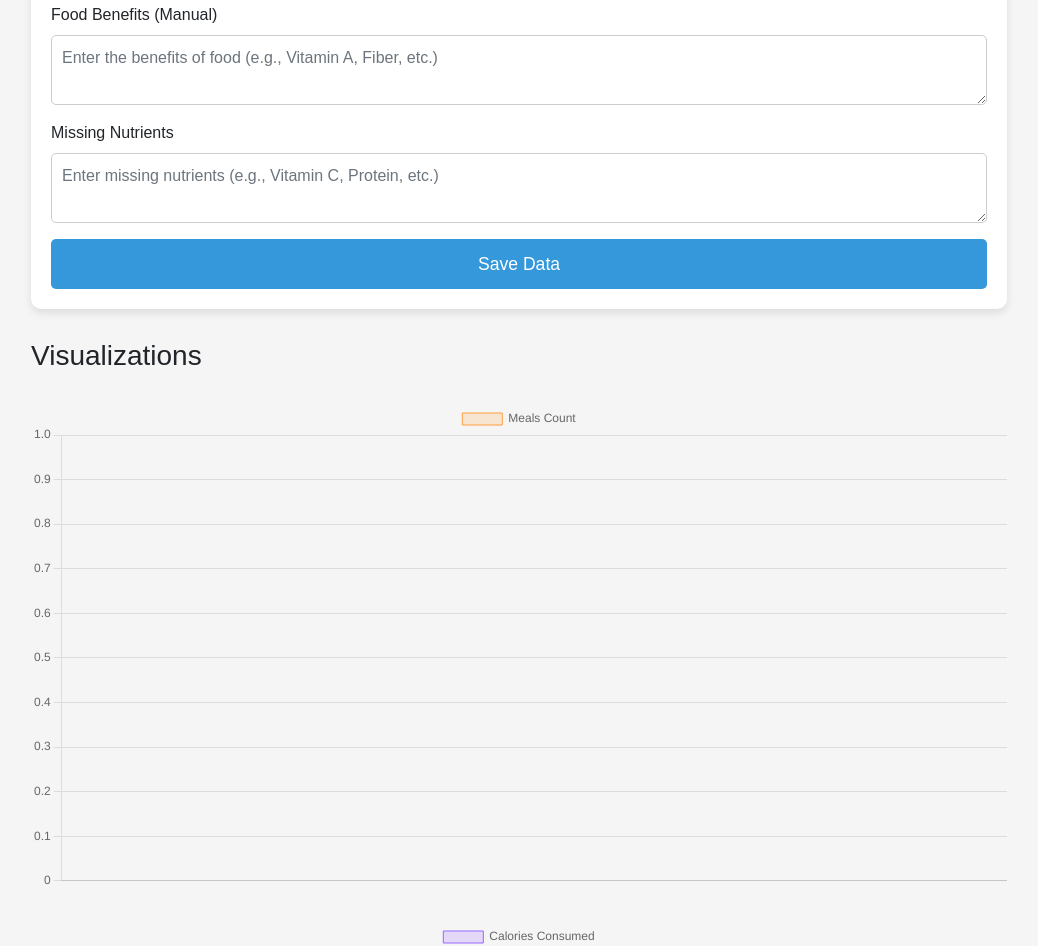
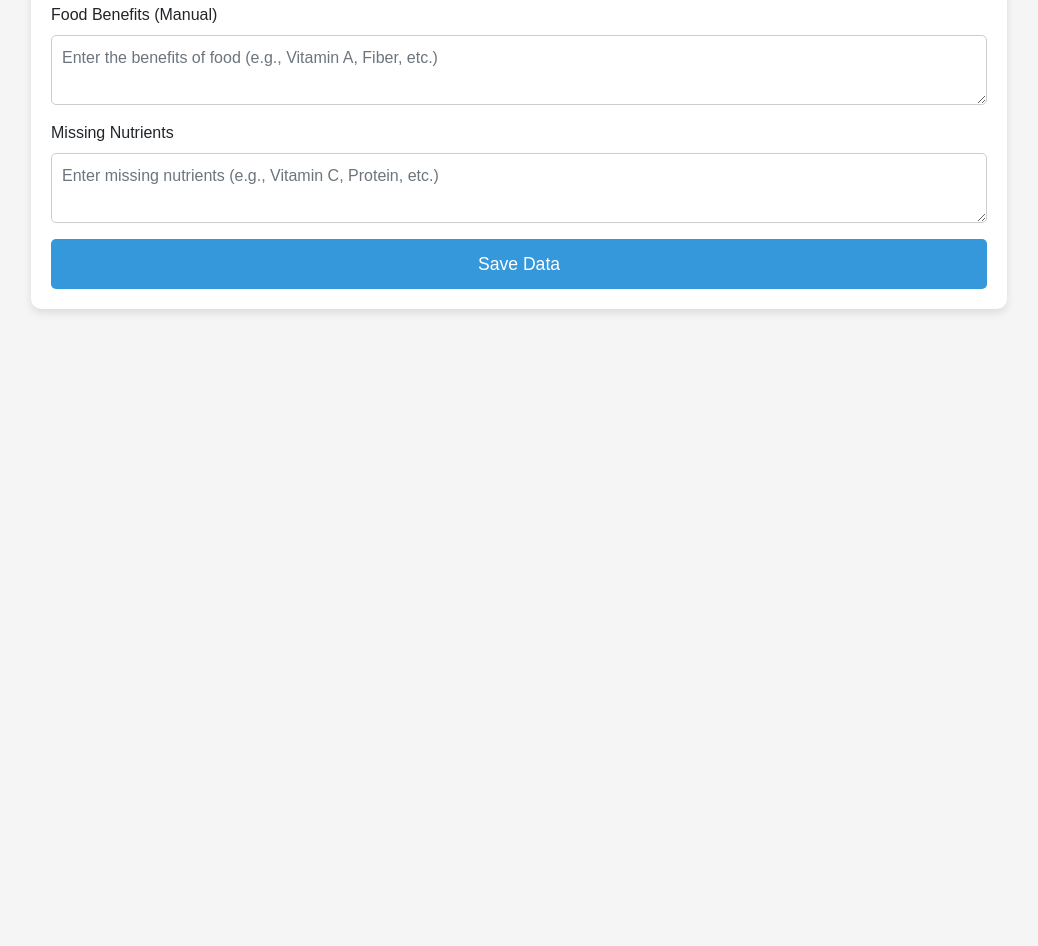
Before and after one commit to UnknownHimS/healthtracker, a plain HTML site: page index.html in a window 1280 px wide. Shown: the part 596-1542 px from the top of the page, without its empty margins (121-1159 px from the left). After the commit the page ends 935 px from the top, so only its background shows below. Drawn offline with nearby package versions, Linux system fonts and the light colour scheme.

Commit message:
Update index.html

```diff
--- a/index.html
+++ b/index.html
@@ -5,7 +5,6 @@
   <meta name="viewport" content="width=device-width, initial-scale=1.0">
   <title>Sleep & Food Tracker - Digital Diary</title>
   <link href="https://cdn.jsdelivr.net/npm/bootstrap@5.1.3/dist/css/bootstrap.min.css" rel="stylesheet">
-  <script src="https://cdn.jsdelivr.net/npm/chart.js"></script>
   <script src="https://cdn.jsdelivr.net/npm/tailwindcss@2.2.19/dist/tailwind.min.css"></script>
   <style>
     /* Notebook-like background */
@@ -85,12 +84,6 @@
       border: 1px solid #ccc;
     }
 
-    /* Chart styles */
-    canvas {
-      max-width: 100%;
-      margin-top: 30px;
-    }
-
     .note-list {
       max-height: 500px;
       overflow-y: auto;
@@ -159,11 +152,6 @@
     <div class="note-list" id="note-list">
       <!-- Saved notes will appear here -->
     </div>
-
-    <h3>Visualizations</h3>
-    <canvas id="meal-chart" width="400" height="200"></canvas>
-    <canvas id="calories-chart" width="400" height="200"></canvas>
-    <canvas id="sleep-chart" width="400" height="200"></canvas>
   </div>
 
   <script>
@@ -209,7 +197,6 @@
 
       // Update the diary view
       updateNotes(trackerData);
-      updateCharts(trackerData);
     }
 
     function updateNotes(trackerData) {
@@ -235,75 +222,10 @@
       }
     }
 
-    function updateCharts(trackerData) {
-      let sleepLabels = [];
-      let sleepData = [];
-      let foodLabels = [];
-      let foodData = [];
-      let mealLabels = [];
-      let mealData = [];
-
-      for (let date in trackerData) {
-        sleepLabels.push(date);
-        sleepData.push(trackerData[date].sleep.hours);
-        foodLabels.push(date);
-        foodData.push(trackerData[date].food.calories);
-        mealLabels.push(date);
-        mealData.push(trackerData[date].food.mealCount);
-      }
-
-      let sleepCtx = document.getElementById('sleep-chart').getContext('2d');
-      let caloriesCtx = document.getElementById('calories-chart').getContext('2d');
-      let mealCtx = document.getElementById('meal-chart').getContext('2d');
-
-      new Chart(sleepCtx, {
-        type: 'line',
-        data: {
-          labels: sleepLabels,
-          datasets: [{
-            label: 'Sleep Hours',
-            data: sleepData,
-            borderColor: 'rgba(75, 192, 192, 1)',
-            fill: false,
-            tension: 0.1
-          }]
-        }
-      });
-
-      new Chart(caloriesCtx, {
-        type: 'bar',
-        data: {
-          labels: foodLabels,
-          datasets: [{
-            label: 'Calories Consumed',
-            data: foodData,
-            backgroundColor: 'rgba(153, 102, 255, 0.2)',
-            borderColor: 'rgba(153, 102, 255, 1)',
-            borderWidth: 1
-          }]
-        }
-      });
-
-      new Chart(mealCtx, {
-        type: 'bar',
-        data: {
-          labels: mealLabels,
-          datasets: [{
-            label: 'Meals Count',
-            data: mealData,
-            backgroundColor: 'rgba(255, 159, 64, 0.2)',
-            borderColor: 'rgba(255, 159, 64, 1)',
-            borderWidth: 1
-          }]
-        }
-      });
-    }
-
-    // Initialize the notes and charts on page load
+    // Initialize the notes on page load
     window.onload = function() {
       let trackerData = JSON.parse(localStorage.getItem("trackerData")) || {};
       updateNotes(trackerData);
-      updateCharts(trackerData);
     }
   </script>
 
```
